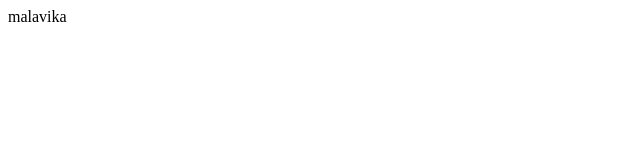
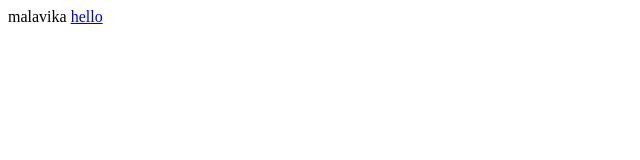
Before and after one commit to malavikathiruchelvam/git-first, a plain HTML site: page index.html in a window 1280 px wide. Shown: the full height of the page, 0-640 px from the left. Drawn offline with Linux system fonts and the light colour scheme.

Commit message:
Update index.html

```diff
--- a/index.html
+++ b/index.html
@@ -1 +1,6 @@
 malavika
+<html>
+  <body>
+    <a href="first.html">hello</a>
+  </body>
+</html>
```
